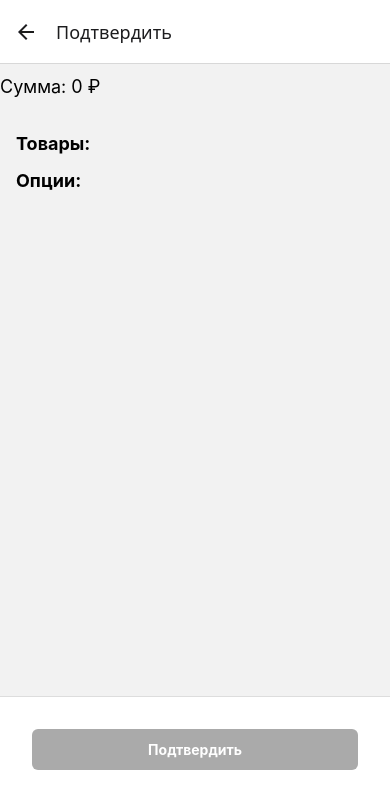
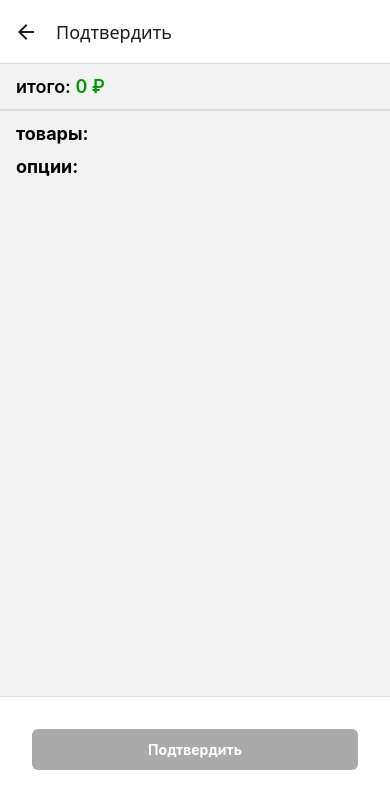
Before and after one commit to ilyasxlb/cart-demo, a React Native app: screen /Confirmation in a window 390 px wide. Shown: the top 808 px of the page. Built offline with nearby package versions, Linux system fonts and the light colour scheme.

Commit message:
feat(ui): display total price per quantity and style product list fix(analytics): fixed double analytics send on order confirmation

```diff
--- a/src/screens/ConfirmationScreen.tsx
+++ b/src/screens/ConfirmationScreen.tsx
@@ -1,5 +1,6 @@
 import {useNavigation} from '@react-navigation/native';
 import type {NativeStackNavigationProp} from '@react-navigation/native-stack';
+import {runInAction} from 'mobx';
 import {observer} from 'mobx-react-lite';
 import React from 'react';
 import {
@@ -33,13 +34,13 @@ export const ConfirmationScreen: React.FC = observer(() => {
 
   const sections: Section[] = [
     {
-      title: 'Товары',
+      title: 'товары:',
       data: cartStore.cartItems.items.map(
-        item => `${item.title} - ${item.price} ₽`,
+        item => `${item.qty} x ${item.title} = ${item.qty * item.price} ₽`,
       ),
     },
     {
-      title: 'Опции',
+      title: 'опции:',
       data: cartStore.cartOptions.selected.map(opt => OPTIONS_LABELS[opt]),
     },
   ];
@@ -58,8 +59,10 @@ export const ConfirmationScreen: React.FC = observer(() => {
     })
       .then(() => {
         toastStore.showToast('success', 'Заказ успешно отправлен');
-        cartStore.cartItems.clear();
-        cartStore.cartOptions.clear();
+        runInAction(() => {
+          cartStore.cartItems.clear();
+          cartStore.cartOptions.clear();
+        });
         navigation.popToTop();
       })
       .catch(err => {
@@ -69,18 +72,34 @@ export const ConfirmationScreen: React.FC = observer(() => {
 
   return (
     <SafeAreaView style={styles.safeArea}>
-      <Text
-        style={
-          styles.totalText
-        }>{`Сумма: ${cartStore.cartItems.totalPrice} ₽`}</Text>
+      <Text style={styles.totalText}>
+        {'итого: '}
+        <Text
+          style={
+            styles.totalPrice
+          }>{`${cartStore.cartItems.totalPrice} ₽`}</Text>
+      </Text>
+      <View style={styles.divider} />
 
       <SectionList
         sections={sections}
         keyExtractor={(item, idx) => item + idx}
         renderSectionHeader={({section}) => (
-          <Text style={styles.heading}>{section.title}:</Text>
+          <Text style={styles.heading}>{section.title}</Text>
         )}
-        renderItem={({item}) => <Text style={styles.itemText}>• {item}</Text>}
+        renderItem={({item}) => {
+          const match = item.match(/(.*?) = (\d+ ₽)/);
+          if (!match) return <Text style={styles.itemText}>{item}</Text>;
+
+          const [, left, right] = match;
+
+          return (
+            <Text style={styles.itemText}>
+              <Text style={styles.itemLabel}>{left} = </Text>
+              <Text style={styles.itemPrice}>{right}</Text>
+            </Text>
+          );
+        }}
         contentContainerStyle={styles.container}
       />
 
@@ -101,10 +120,20 @@ export const ConfirmationScreen: React.FC = observer(() => {
 
 const styles = StyleSheet.create({
   safeArea: {flex: 1, paddingVertical: 16},
-  totalText: {fontSize: 18, marginVertical: 12},
-  itemText: {fontSize: 14},
-  container: {padding: 16, paddingBottom: 200},
-  heading: {fontSize: 18, fontWeight: 'bold', marginVertical: 8},
+  totalText: {
+    paddingHorizontal: 16,
+    textAlign: 'left',
+    fontWeight: '600',
+    fontSize: 18,
+    marginVertical: 12,
+  },
+  totalPrice: {fontSize: 18, color: '#009600', marginVertical: 12},
+  divider: {height: 2, marginVertical: 0, backgroundColor: '#ddd'},
+  itemText: {paddingLeft: 6, fontSize: 14},
+  itemLabel: {color: '#666'},
+  itemPrice: {fontSize: 16, fontWeight: 'bold'},
+  container: {padding: 16, paddingTop: 0, paddingBottom: 200},
+  heading: {fontSize: 18, fontWeight: 'bold', marginTop: 12},
   button: {
     marginTop: 'auto',
     marginBottom: 42,
```
